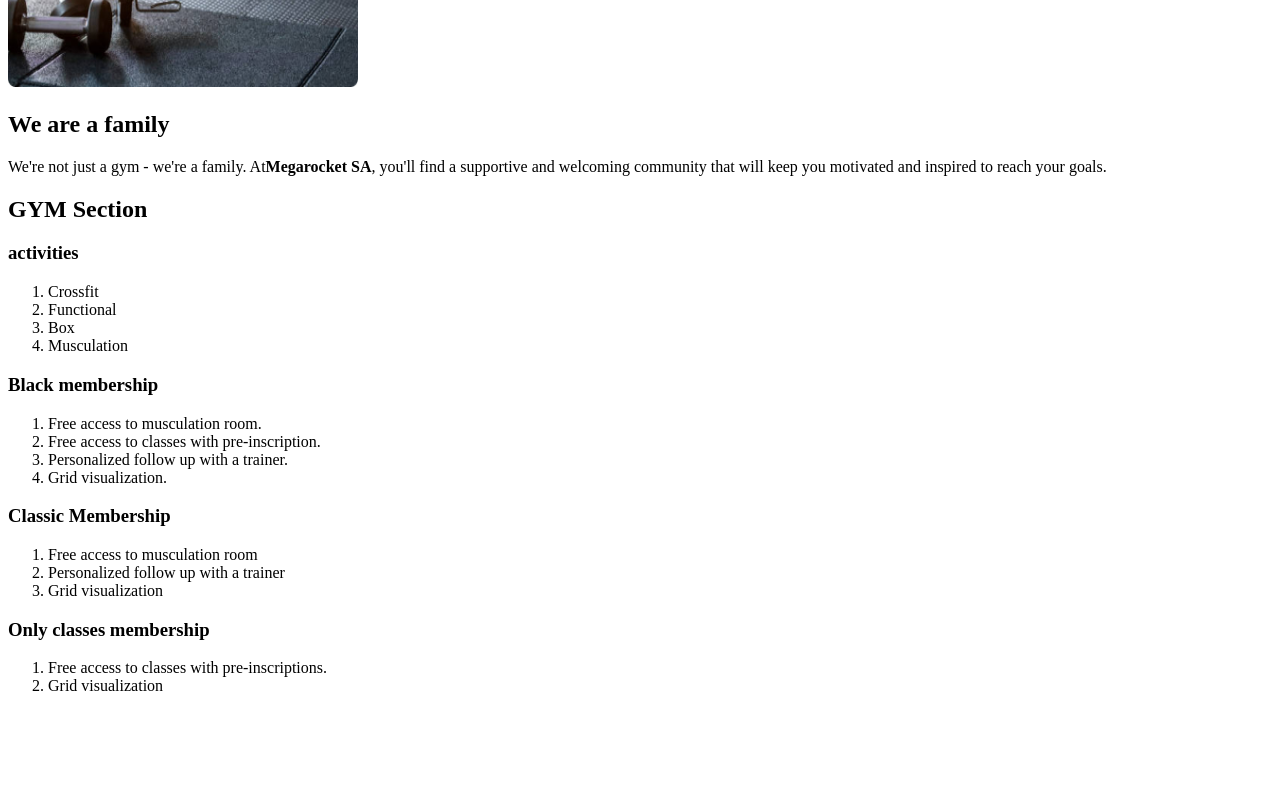
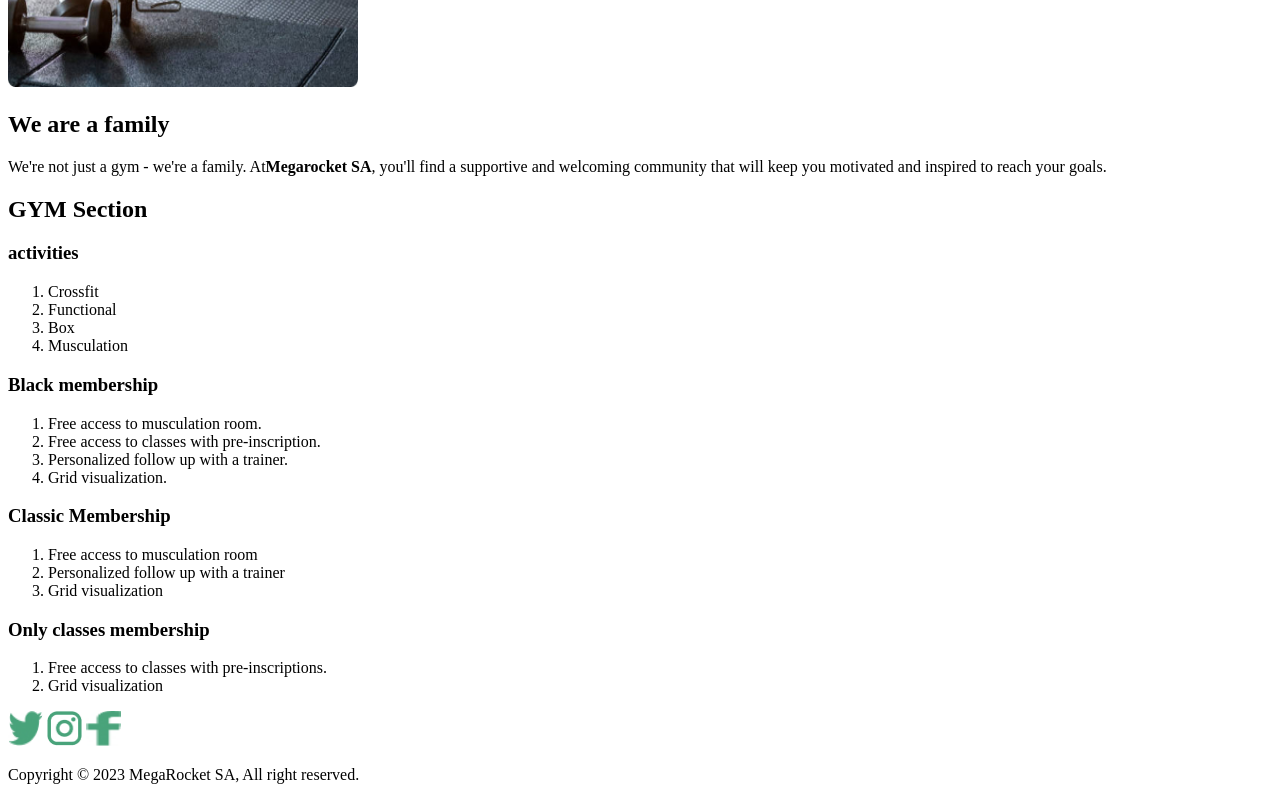
Before and after one commit to AaronSterzer/BaSP-M2023, a plain HTML site: page Week-02/index.html in a window 1280 px wide. Shown: the part 3724-4524 px from the top of the page. Before the commit the page ends 4435 px from the top, so only its background shows below. Drawn offline with Linux system fonts and the light colour scheme.

Commit message:
BaSP-W02-2023 Footer

```diff
--- a/Week-02/index.html
+++ b/Week-02/index.html
@@ -171,6 +171,13 @@
             <li>Free access to classes with pre-inscriptions.</li>
             <li>Grid visualization</li>
         </ol>
+        <img src="assets/images/twitter.jpg" alt="foto de logo twitter" width="35" height="35">
+        <img src="assets/images/instagram.jpg" alt="foto de logo instagram" width="35" height="35">
+        <img src="assets/images/facebook.jpg" alt="foto de logo facebook" width="35" height="35">
+
+        <footer>
+            <P>Copyright &copy; 2023 MegaRocket SA, All right reserved.</P>
+        </footer>
 
 
 
```
Also changed, not shown: Week-02/assets/images/facebook.jpg (added), Week-02/assets/images/instagram.jpg (added), Week-02/assets/images/twitter.jpg (added), 1 other file.
